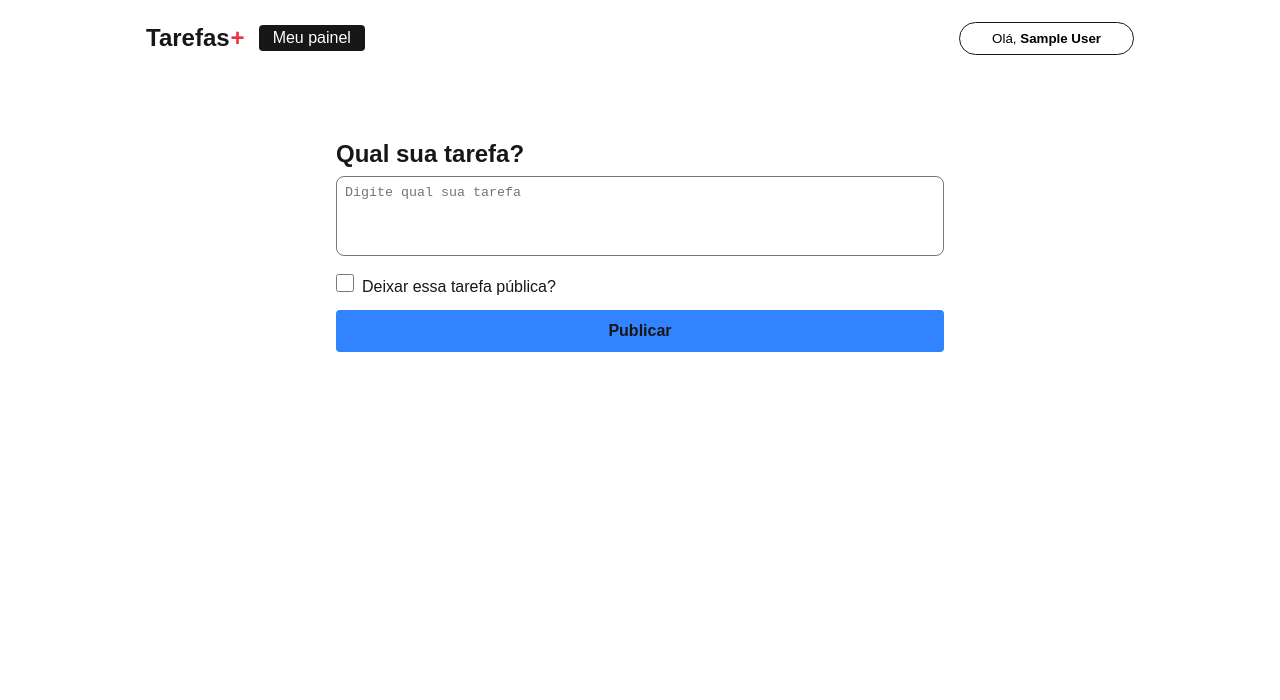
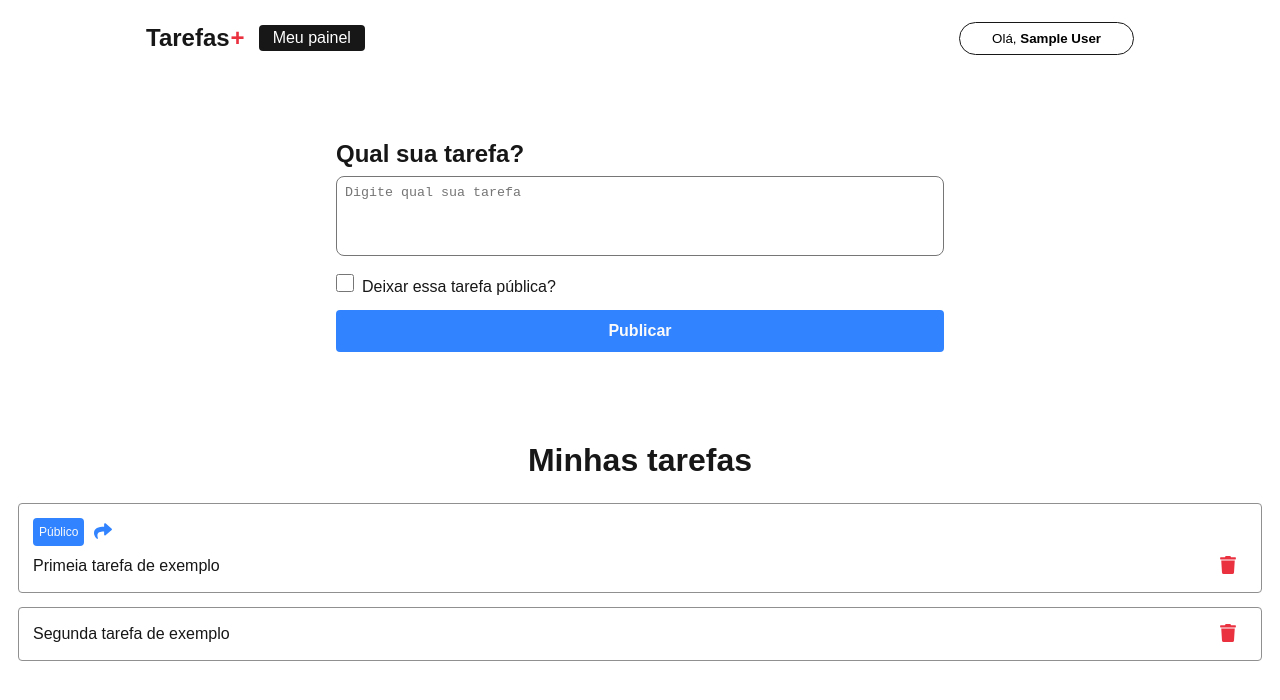
Before and after one commit to oalvesxp/nextjs-todo-list, a Next.js app in the folder tasks-app/: page /dashboard in a window 1280 px wide. Shown: the top 700 px of the page. Built offline with nearby package versions, Linux system fonts and the light colour scheme; no server answers; sample sign-in values are in the browser's storage.

Commit message:
Session tasks

```diff
--- a/tasks-app/src/pages/dashboard/index.tsx
+++ b/tasks-app/src/pages/dashboard/index.tsx
@@ -4,6 +4,7 @@ import { getServerSession } from 'next-auth'
 import { TextArea } from '@/components/textarea'
 import styles from '@/styles/Dashboard.module.css'
 import Head from 'next/head'
+import { FaShare, FaTrash } from 'react-icons/fa'
 
 export default function Dashboard() {
   return (
@@ -32,6 +33,34 @@ export default function Dashboard() {
               </div>
             </div>
           </section>
+          {/** className={`${}`} */}
+          <section className={`${styles.tasks}`}>
+            <h2>Minhas tarefas</h2>
+            <article className={`${styles.item}`}>
+              <div className={`${styles.item___tags}`}>
+                <label className={`${styles.item__tags__public}`}>
+                  Público
+                </label>
+                <button className={`${styles.item__tags__button}`}>
+                  <FaShare size={18} color="#3183ff" />
+                </button>
+              </div>
+              <div className={`${styles.item__content}`}>
+                <p>Primeia tarefa de exemplo</p>
+                <button className={`${styles.item__content__button}`}>
+                  <FaTrash size={18} color="#ea3140" />
+                </button>
+              </div>
+            </article>
+            <article className={`${styles.item}`}>
+              <div className={`${styles.item__content}`}>
+                <p>Segunda tarefa de exemplo</p>
+                <button className={`${styles.item__content__button}`}>
+                  <FaTrash size={18} color="#ea3140" />
+                </button>
+              </div>
+            </article>
+          </section>
         </main>
       </div>
     </>
--- a/tasks-app/src/styles/Dashboard.module.css
+++ b/tasks-app/src/styles/Dashboard.module.css
@@ -40,10 +40,81 @@
   width: 100%;
   border: 0;
   border-radius: 4px;
-  color: var(--foreground);
+  color: #fafafa;
   background: #3183ff;
   padding: 12px 0;
   font-size: 16px;
   font-weight: bold;
   cursor: pointer;
 }
+
+.tasks {
+  max-width: 1024;
+  width: 100%;
+  margin: 34px auto 0 auto;
+  padding: 0 18px;
+  display: flex;
+  flex-direction: column;
+}
+
+.tasks a {
+  text-decoration: none;
+  color: var(--background);
+}
+
+.tasks h2 {
+  text-align: center;
+  font-size: 32px;
+  margin-bottom: 24px;
+}
+
+.item {
+  margin-bottom: 14px;
+  line-height: 150%;
+  display: flex;
+  flex-direction: column;
+  align-items: flex-start;
+  border: 1.5px solid #909090;
+  border-radius: 4px;
+  padding: 14px;
+}
+
+.item___tags {
+  display: flex;
+  align-items: center;
+  justify-content: center;
+  margin-bottom: 8px;
+}
+
+.item__tags__public {
+  background: #3183ff;
+  padding: 2px 6px;
+  border-radius: 4px;
+  font-size: 12px;
+  color: #fafafa;
+}
+
+.item__tags__button {
+  background: transparent;
+  border: 0;
+  margin: 0 10px;
+  cursor: pointer;
+}
+
+.item__content {
+  display: flex;
+  align-items: center;
+  justify-content: space-between;
+  width: 100%;
+}
+
+.item__content p {
+  white-space: pre-wrap;
+}
+
+.item__content__button {
+  background: transparent;
+  border: 0;
+  margin: 0 10px;
+  cursor: pointer;
+}
```
